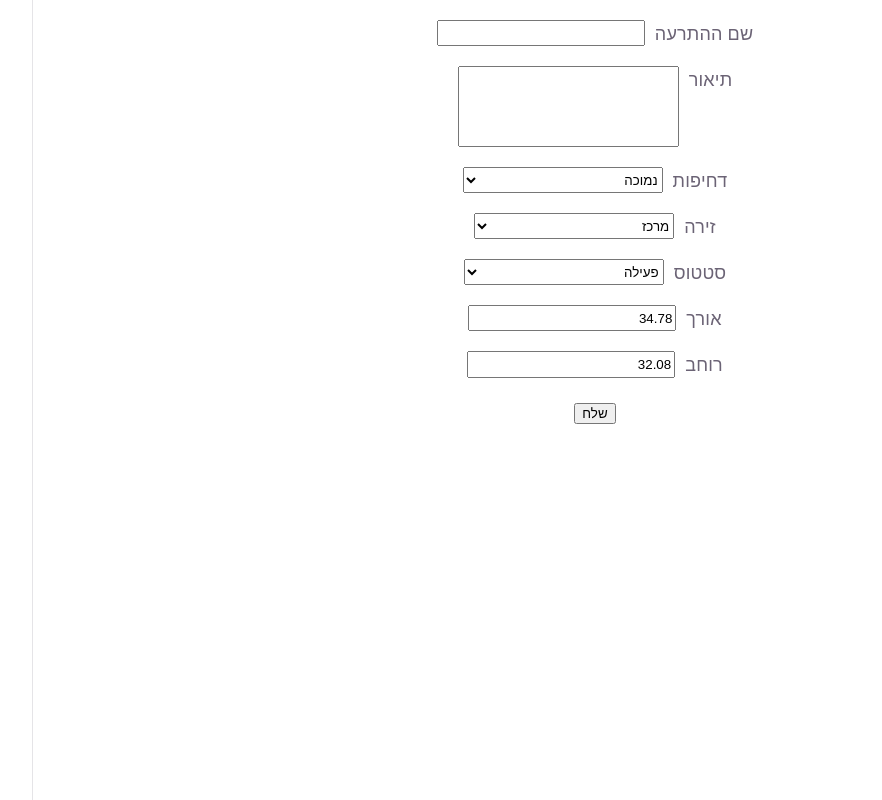
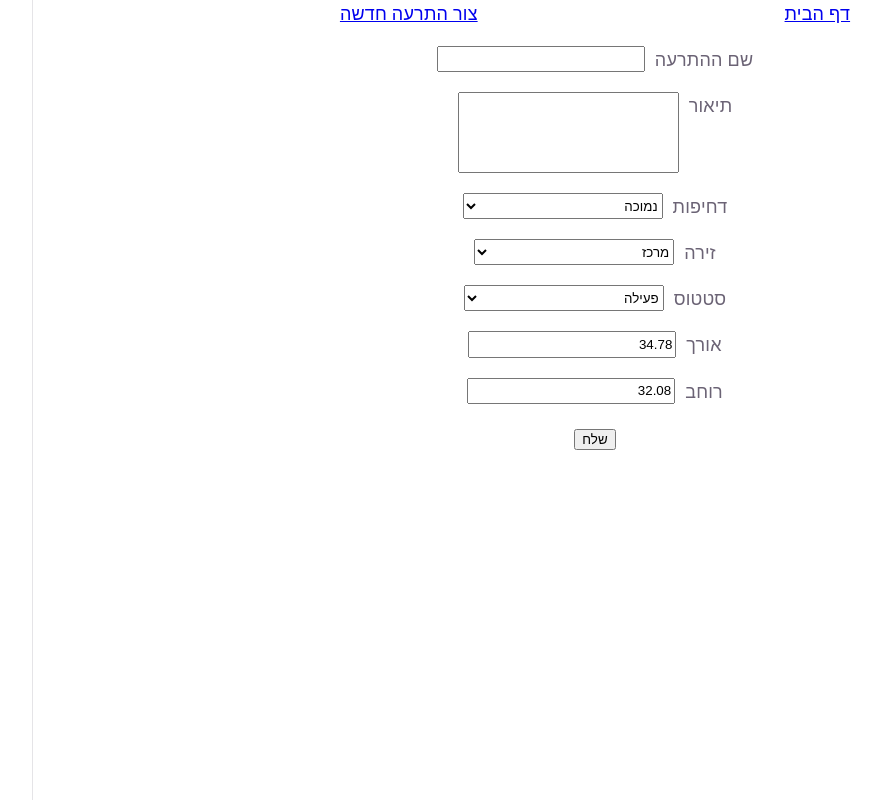
Before and after one commit to ChaimShvartz/Tzofia-Eye, a React (Vite) app in the folder client/: page /create-alert in a window 1280 px wide. Shown: the whole page, without its empty margins (184-1066 px from the left). Built offline with nearby package versions, Linux system fonts and the light colour scheme; no server answers.

Commit message:
Add header

```diff
--- a/client/src/App.tsx
+++ b/client/src/App.tsx
@@ -7,6 +7,7 @@ import useFetch from "./hooks/useFetch";
 import type { Alert } from "./types/alert";
 import AlertPage from "./pages/AlertPage";
 import UpdateAlertPage from "./pages/UpdateAlertPage";
+import Header from "./components/Header";
 
 const App = () => {
     const { executed } = useFetch<Alert[]>();
@@ -17,14 +18,20 @@ const App = () => {
         });
     }, []);
     return (
+        <>
             <BrowserRouter>
+                <Header />
                 <Routes>
                     <Route path="/" element={<AlertsPage />} />
                     <Route path="/create-alert" element={<CreateAlertPage />} />
-                <Route path="/update-alert/:id" element={<UpdateAlertPage />} />
+                    <Route
+                        path="/update-alert/:id"
+                        element={<UpdateAlertPage />}
+                    />
                     <Route path="/alert/:id" element={<AlertPage />} />
                 </Routes>
             </BrowserRouter>
+        </>
     );
 };
 
--- /dev/null
+++ b/client/src/components/Header.tsx
@@ -0,0 +1,12 @@
+import { NavLink } from "react-router-dom";
+
+const Header = () => {
+    return (
+        <div style={{ display: "flex", justifyContent: "space-evenly" }}>
+            <NavLink to={"/"}>דף הבית</NavLink>
+            <NavLink to={"/create-alert"}>צור התרעה חדשה</NavLink>
+        </div>
+    );
+};
+
+export default Header;
--- a/client/src/pages/CreateAlertPage.tsx
+++ b/client/src/pages/CreateAlertPage.tsx
@@ -1,3 +1,4 @@
+import { useNavigate } from "react-router-dom";
 import Form from "../components/Form";
 import useFetch from "../hooks/useFetch";
 import useAlertsStore from "../store/useAlertsStore";
@@ -5,6 +6,7 @@ import type { Alert } from "../types/alert";
 import type { FormType } from "../types/form";
 
 const CreateAlertPage = () => {
+    const navigate = useNavigate();
     const addAlert = useAlertsStore((state) => state.addAlert);
     const { error, isLoading, executed } = useFetch<Alert>("", "POST");
 
@@ -12,10 +14,9 @@ const CreateAlertPage = () => {
     if (error) return <p>{error}</p>;
 
     const onSubmit = async (form: FormType) => {
-        console.log({ form });
-
         const alert = await executed(form);
         if (alert) addAlert(alert);
+        navigate("/");
     };
     return <Form onSubmit={onSubmit} />;
 };
--- a/client/src/pages/UpdateAlertPage.tsx
+++ b/client/src/pages/UpdateAlertPage.tsx
@@ -1,4 +1,4 @@
-import { useLocation, useParams } from "react-router-dom";
+import { useNavigate, useParams } from "react-router-dom";
 import Form from "../components/Form";
 import useFetch from "../hooks/useFetch";
 import useAlertsStore from "../store/useAlertsStore";
@@ -7,7 +7,7 @@ import type { FormType } from "../types/form";
 
 const UpdateAlertPage = () => {
     const { id } = useParams();
-
+    const navigate = useNavigate();
     const alerts = useAlertsStore((state) => state.alerts);
     const setAlerts = useAlertsStore((state) => state.setAlerts);
     const { error, isLoading, executed } = useFetch<Alert>(`/${id}`, "PUT");
@@ -18,6 +18,7 @@ const UpdateAlertPage = () => {
     const onSubmit = async (form: FormType) => {
         const alert = await executed(form);
         if (alert) setAlerts(alerts.filter((a) => a.id !== id));
+        navigate("/");
     };
     return <Form onSubmit={onSubmit} action="update" />;
 };
```
Lines whose indentation alone changed are shown as unchanged.
